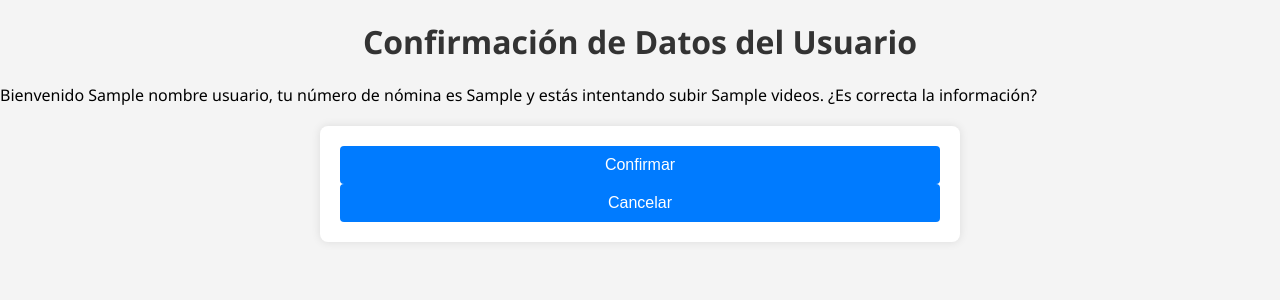
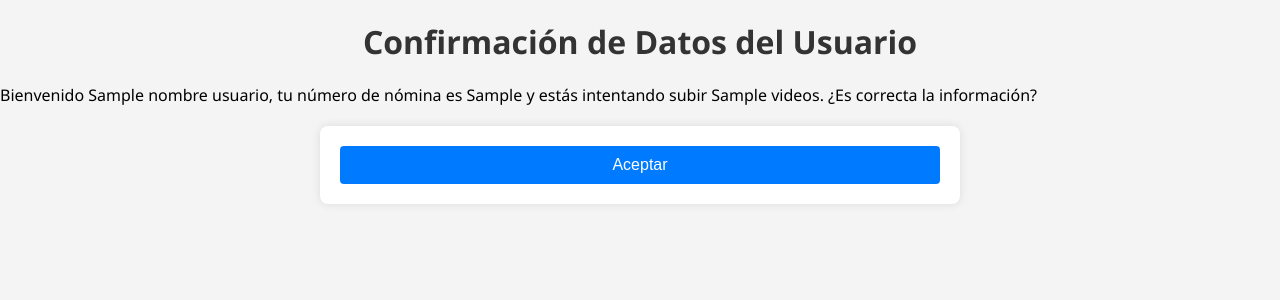
Before and after one commit to Delibes81/PfDjangoTecMi, a Django app: template videos/templates/videos/confirmacion_datos_usuario.html in a window 1280 px wide. Shown: the top 300 px of the page. Run offline with Django 5.2, Linux system fonts and the light colour scheme; the template is opened without the code that fills it: most values are stand-ins (such as "Sample title", 1, 10 or a date in 2020).

Commit message:
prueba 3

```diff
--- a/videos/templates/videos/confirmacion_datos_usuario.html
+++ b/videos/templates/videos/confirmacion_datos_usuario.html
@@ -15,8 +15,7 @@
         <input type="hidden" name="id_usuario" value="{{ id_usuario }}">
         <input type="hidden" name="nombre_usuario" value="{{ nombre_usuario }}">
         <input type="hidden" name="cantidad_videos" value="{{ cantidad_videos }}">
-        <button type="submit" name="confirmar">Confirmar</button>
-        <button type="submit" name="cancelar">Cancelar</button>
+        <button type="submit">Aceptar</button>
     </form>
 </body>
 </html>
```
